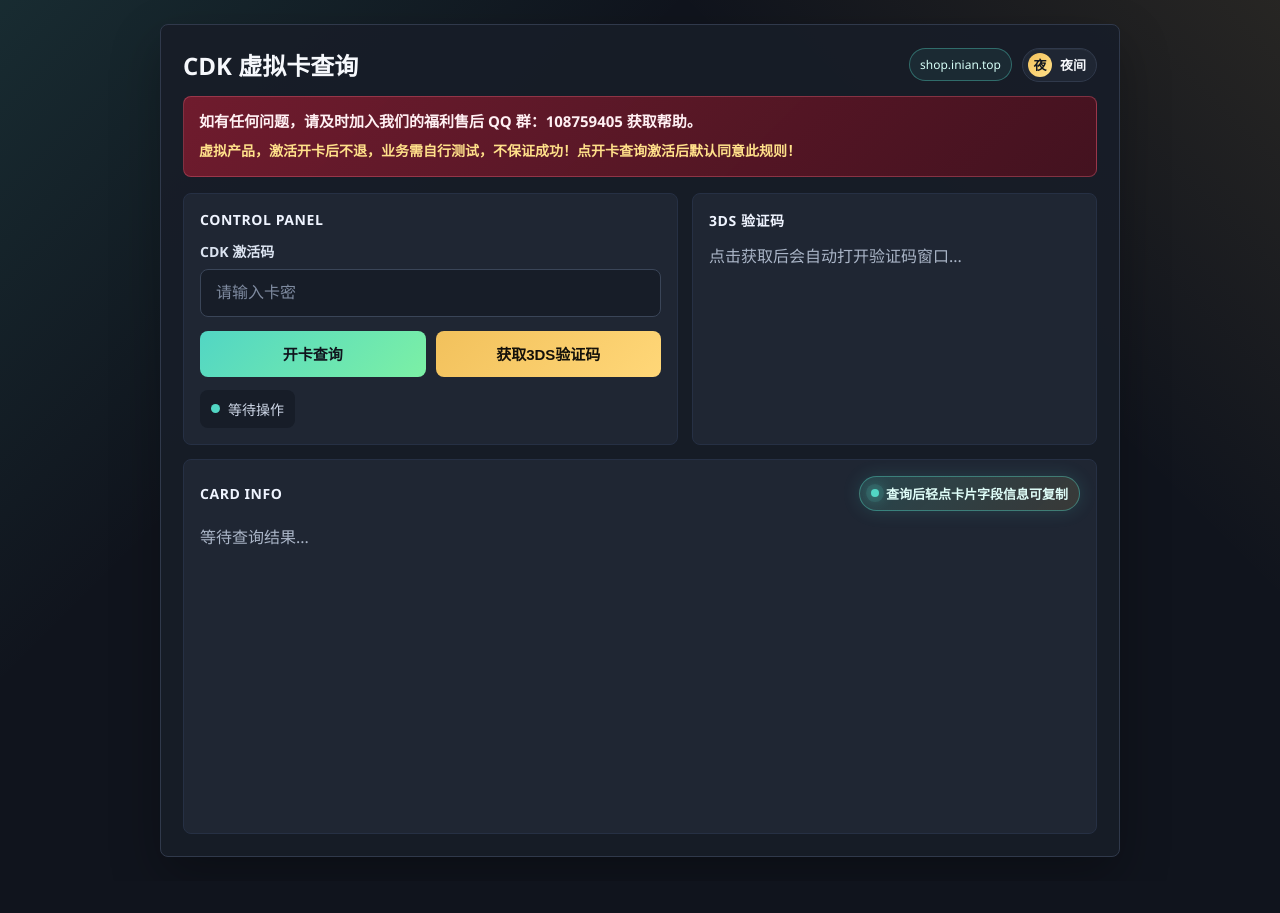
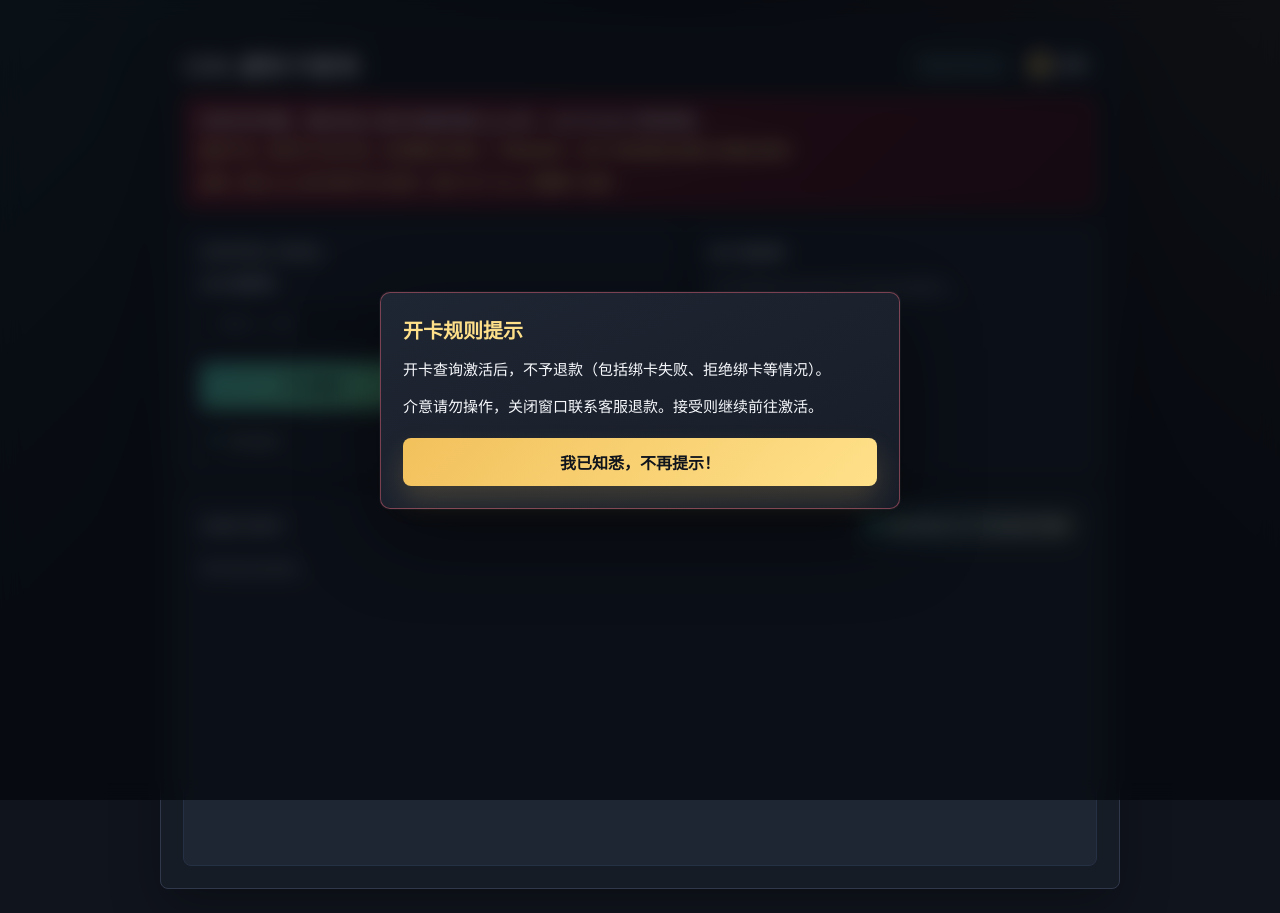
Before and after one commit to inian2012/card, a website: page index.html in a window 1280 px wide. Before the commit the page ends 881 px from the top, so only its background shows below. Drawn offline with Linux system fonts and the light colour scheme.

Commit message:
Update activation notice and card interactions

```diff
--- a/index.html
+++ b/index.html
@@ -442,6 +442,68 @@ a{
 
 a:hover{text-decoration:underline}
 
+.consent-modal{
+  position:fixed;
+  inset:0;
+  z-index:20;
+  display:none;
+  place-items:center;
+  padding:18px;
+  background:rgba(5,8,13,.72);
+  backdrop-filter:blur(10px);
+}
+
+.consent-modal.is-open{
+  display:grid;
+}
+
+.consent-dialog{
+  width:min(100%, 520px);
+  padding:22px;
+  border:1px solid rgba(240,107,130,.45);
+  border-radius:10px;
+  color:var(--text);
+  background:linear-gradient(155deg, var(--surface-2), var(--surface));
+  box-shadow:0 28px 80px rgba(0,0,0,.44), 0 0 0 1px rgba(255,255,255,.04);
+}
+
+.consent-title{
+  margin-bottom:12px;
+  color:#ffe08a;
+  font-size:20px;
+  font-weight:900;
+}
+
+.consent-text{
+  display:grid;
+  gap:10px;
+  color:var(--text);
+  font-size:15px;
+  line-height:1.8;
+}
+
+.consent-action{
+  width:100%;
+  min-height:48px;
+  margin-top:18px;
+  border:none;
+  border-radius:8px;
+  color:#10141d;
+  background:linear-gradient(135deg, var(--accent-2), #ffe18a);
+  font-size:16px;
+  font-weight:900;
+  cursor:pointer;
+  box-shadow:0 14px 28px rgba(242,193,92,.18);
+}
+
+.consent-action:hover{
+  filter:brightness(1.04);
+}
+
+body.modal-open{
+  overflow:hidden;
+}
+
 @media (max-width:760px){
   .shell{
     padding:16px;
@@ -487,8 +549,9 @@ a:hover{text-decoration:underline}
     </div>
 
     <div class="notice">
-      <div>如有任何问题，请及时加入我们的福利售后 QQ 群：108759405 获取帮助。</div>
+      <div>如有任何问题，请及时加入我们的福利售后 QQ 群：1087559405 获取帮助。</div>
       <div class="notice-rule">虚拟产品，激活开卡后不退，业务需自行测试，不保证成功！点开卡查询激活后默认同意此规则！</div>
+      <div class="notice-rule">进群，群主 krio 绑卡高手可以咨询，低价 GPT Plus 只需要个位数！</div>
     </div>
 
     <div class="main-grid">
@@ -536,6 +599,17 @@ a:hover{text-decoration:underline}
   </div>
 </div>
 
+<div class="consent-modal" id="activationNotice" role="dialog" aria-modal="true" aria-labelledby="activationNoticeTitle">
+  <div class="consent-dialog">
+    <div class="consent-title" id="activationNoticeTitle">开卡规则提示</div>
+    <div class="consent-text">
+      <p>开卡查询激活后，不予退款（包括绑卡失败、拒绝绑卡等情况）。</p>
+      <p>介意请勿操作，关闭窗口联系客服退款。接受则继续前往激活。</p>
+    </div>
+    <button class="consent-action" id="activationNoticeBtn" type="button">我已知悉，不再提示！</button>
+  </div>
+</div>
+
 <script>
 const countdownEl = document.getElementById("countdown");
 const cardInfoEl = document.getElementById("cardInfo");
@@ -549,16 +623,49 @@ const copyToastEl = document.getElementById("copyToast");
 const themeToggle = document.getElementById("themeToggle");
 const themeIcon = document.getElementById("themeIcon");
 const themeText = document.getElementById("themeText");
+const activationNoticeEl = document.getElementById("activationNotice");
+const activationNoticeBtn = document.getElementById("activationNoticeBtn");
 
 let autoCancelTime = null;
 let timer = null;
 let toastTimer = null;
+const activationNoticeKey = "activationNoticeAcceptedDate";
 
 function applyTheme(theme) {
   document.body.dataset.theme = theme;
   themeIcon.textContent = theme === "light" ? "日" : "夜";
   themeText.textContent = theme === "light" ? "白天" : "夜间";
   localStorage.setItem("cardTheme", theme);
+}
+
+function getTodayValue() {
+  const now = new Date();
+  const year = now.getFullYear();
+  const month = String(now.getMonth() + 1).padStart(2, "0");
+  const day = String(now.getDate()).padStart(2, "0");
+  return `${year}-${month}-${day}`;
+}
+
+function showActivationNoticeIfNeeded() {
+  try {
+    if (localStorage.getItem(activationNoticeKey) === getTodayValue()) return;
+  } catch (error) {
+    // If storage is blocked, still show the rule once for this page load.
+  }
+
+  activationNoticeEl.classList.add("is-open");
+  document.body.classList.add("modal-open");
+}
+
+function acceptActivationNotice() {
+  try {
+    localStorage.setItem(activationNoticeKey, getTodayValue());
+  } catch (error) {
+    // Storage can fail in private modes; closing the modal should still work.
+  }
+
+  activationNoticeEl.classList.remove("is-open");
+  document.body.classList.remove("modal-open");
 }
 
 function setStatus(text) {
@@ -738,6 +845,7 @@ async function copyCardField(event) {
 queryBtn.addEventListener("click", queryCard);
 verifyBtn.addEventListener("click", get3DS);
 cardInfoEl.addEventListener("click", copyCardField);
+activationNoticeBtn.addEventListener("click", acceptActivationNotice);
 themeToggle.addEventListener("click", () => {
   const nextTheme = document.body.dataset.theme === "light" ? "dark" : "light";
   applyTheme(nextTheme);
@@ -749,6 +857,7 @@ cdkEl.addEventListener("keydown", (event) => {
 });
 
 applyTheme(localStorage.getItem("cardTheme") || "dark");
+showActivationNoticeIfNeeded();
 </script>
 </body>
 </html>
```
